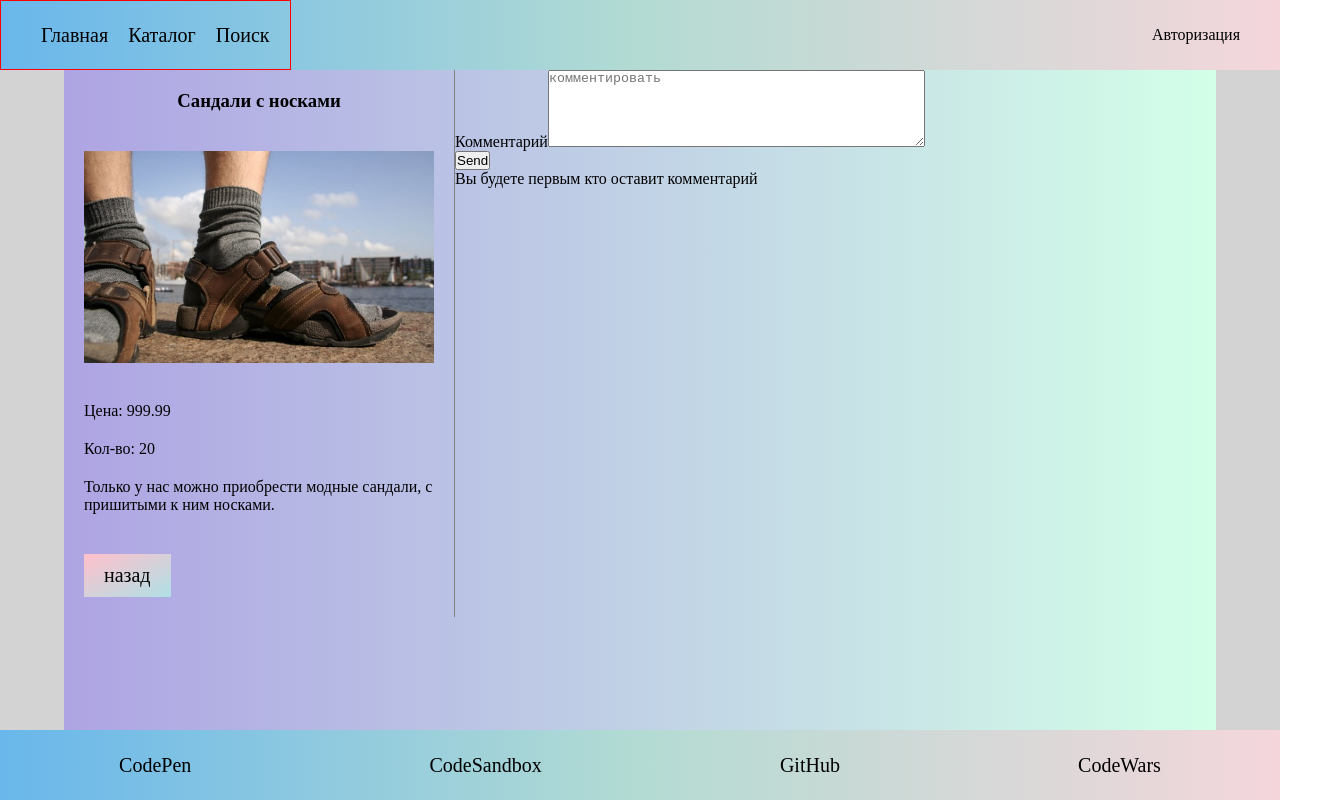
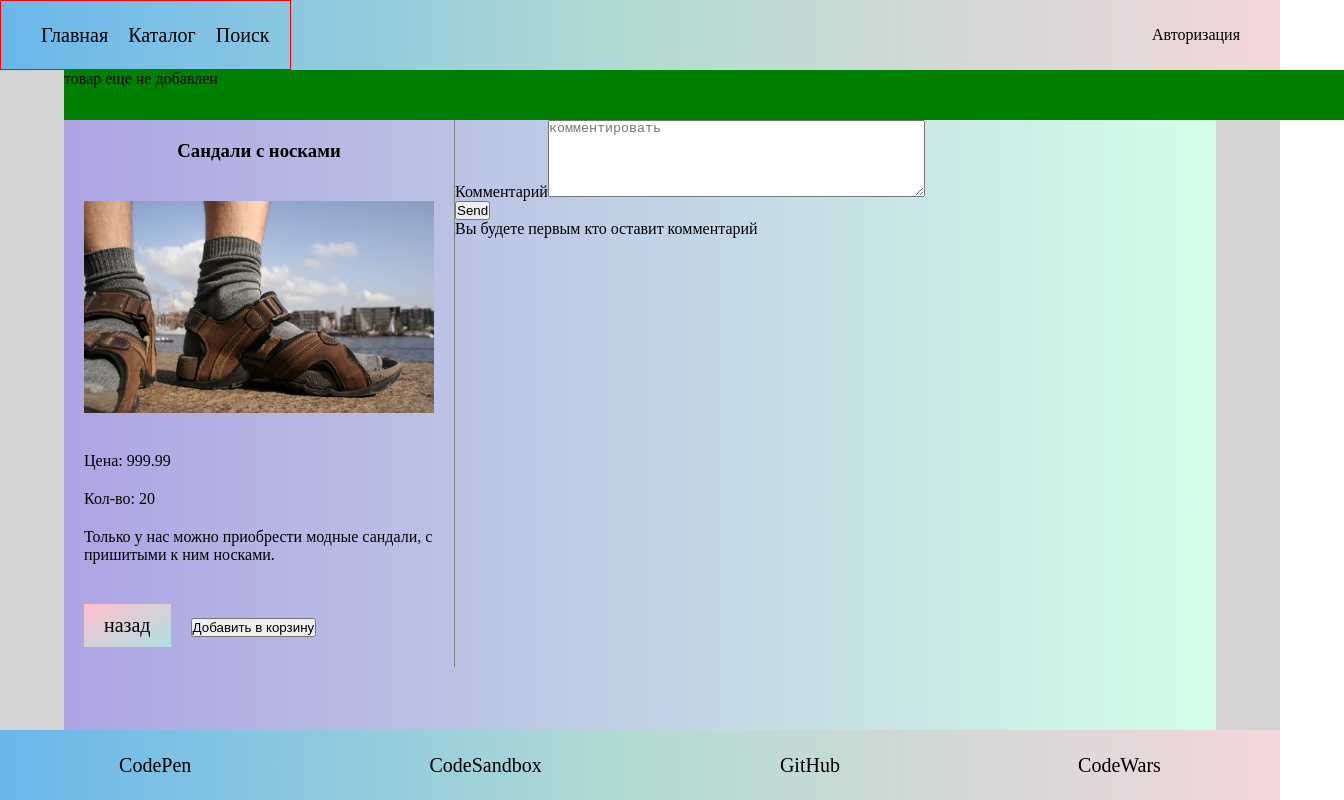
Before and after one commit to pylsar/myReactFunnyShop, a React (Create React App) app: page /products/1 in a window 1280 px wide. Shown: the whole page, 1344 px wide, since content can reach past the window. Built offline with nearby package versions, Linux system fonts and the light colour scheme; data requests are answered from the project's data file.

Commit message:
add to cart and Cart component

```diff
--- /dev/null
+++ b/src/components/Cart/Cart.jsx
@@ -0,0 +1,18 @@
+import React from 'react'
+
+import './Cart.scss'
+
+const Cart = ({ cartItems, product }) => {
+    return (
+        <div className="cart">
+            {/* начальное положение, когда товаров нет */}
+            {cartItems.length === 0 ? 'товар еще не добавлен' : <div>У вас выбран {cartItems.length} товар</div>}
+            {/* если товар выбран, добавляем его название в корзину */}
+            <div>
+                {cartItems.length !== 0 && product.title}
+            </div>
+        </div>
+    )
+}
+
+export default Cart
--- /dev/null
+++ b/src/components/Cart/Cart.scss
@@ -0,0 +1,5 @@
+.cart {
+    width: 100vw;
+    height: 50px;
+    background: green;
+}
--- a/src/components/Error404/Error404.scss
+++ b/src/components/Error404/Error404.scss
@@ -14,7 +14,6 @@
     }
 }
 
-
 @keyframes blink {
     0% {
         opacity: 1;
--- a/src/components/ProductInfo/ProductInfo.jsx
+++ b/src/components/ProductInfo/ProductInfo.jsx
@@ -6,7 +6,7 @@ import Comments from '../../containers/Comments/Comments'
 
 import './ProductInfo.scss'
 
-const ProductInfo = ({product}) => {
+const ProductInfo = ({product, handleAddToCart, productInCart}) => {
     return (
         <div className="productInfo">
             <div className="productInfo__left">
@@ -18,6 +18,9 @@ const ProductInfo = ({product}) => {
                 <span>Кол-во: {product.quantity}</span>
                 <div className="productInfo__left__descr">{product.longDescr}</div>
                 <Link to='/products' className="productInfo__left--link">назад</Link>
+                {
+                productInCart ? <button>Убрать из карзины</button> : <button onClick={handleAddToCart}>Добавить в корзину</button>
+                }
             </div>
             <Comments />
         </div>
--- a/src/containers/Products/Products.js
+++ b/src/containers/Products/Products.js
@@ -47,6 +47,8 @@ class Products extends React.Component {
         })
     }
 
+
+
     render(){
         return(
             <div className="products">
@@ -61,7 +63,7 @@ class Products extends React.Component {
                     :
                     this.state.products.map((product) => {
                             return (
-                                < ProductItem key={product.id} product={product}/>
+                                < ProductItem key={product.id} product={product} />
                             )
                         })}
                 </div>
--- a/src/containers/ViewProduct/ViewProduct.js
+++ b/src/containers/ViewProduct/ViewProduct.js
@@ -4,6 +4,7 @@ import PropTypes from 'prop-types'
 import ProductInfo from '../../components/ProductInfo/ProductInfo'
 import Loader from '../../components/Loader/Loader'
 import {getProduct} from '../../API'
+import Cart from '../../components/Cart/Cart'
 
 import './ViewProduct.scss'
 
@@ -12,7 +13,9 @@ class ViewProduct extends React.Component {
 
     state={
         isLoading: true,
-        product: {}
+        product: {},
+        productInCart: false,
+        cartItems: []
     }
 
 
@@ -30,6 +33,17 @@ class ViewProduct extends React.Component {
             })
     }
 
+    handleAddToCart = (product) => {
+        this.setState({
+            productInCart: true
+          });
+          // добавляем товар в массив корзины
+          if (!this.state.productInCart) {
+            this.state.cartItems.push({ ...product, countCartItems: 1 });
+          }
+
+      };
+
     render(){
         return (
             <div className="viewProduct">
@@ -40,7 +54,10 @@ class ViewProduct extends React.Component {
                         <Loader />
                     </Fragment>
                     :
-                    <ProductInfo product={this.state.product}/>
+                    <Fragment>
+                        <Cart cartItems={this.state.cartItems} handleRemoveFromCart={this.state.handleRemoveFromCart} product={this.state.product}/>
+                        <ProductInfo product={this.state.product} handleAddToCart={this.handleAddToCart} productInCart={this.state.productInCart}/>
+                    </Fragment>
                 }
 
             </div>
```
Also changed, not shown: src/components/ProductItem/ProductItem.jsx (line endings or trailing spaces).
